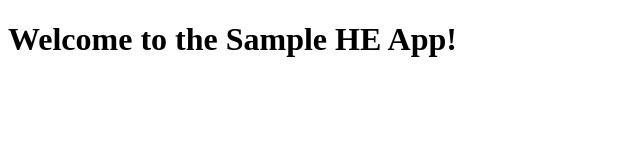
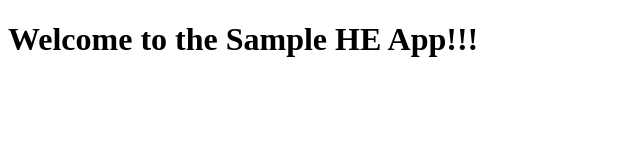
Before and after one commit to sanjeevv2/demo, a website: page index.html in a window 1280 px wide. Shown: the full height of the page, 0-640 px from the left. Drawn offline with Linux system fonts and the light colour scheme.

Commit message:
Update index.html

```diff
--- a/index.html
+++ b/index.html
@@ -4,6 +4,6 @@
     <title>Sample Node.js App</title>
 </head>
 <body>
-    <h1>Welcome to the Sample HE App!</h1>
+    <h1>Welcome to the Sample HE App!!!</h1>
 </body>
 </html>
```
